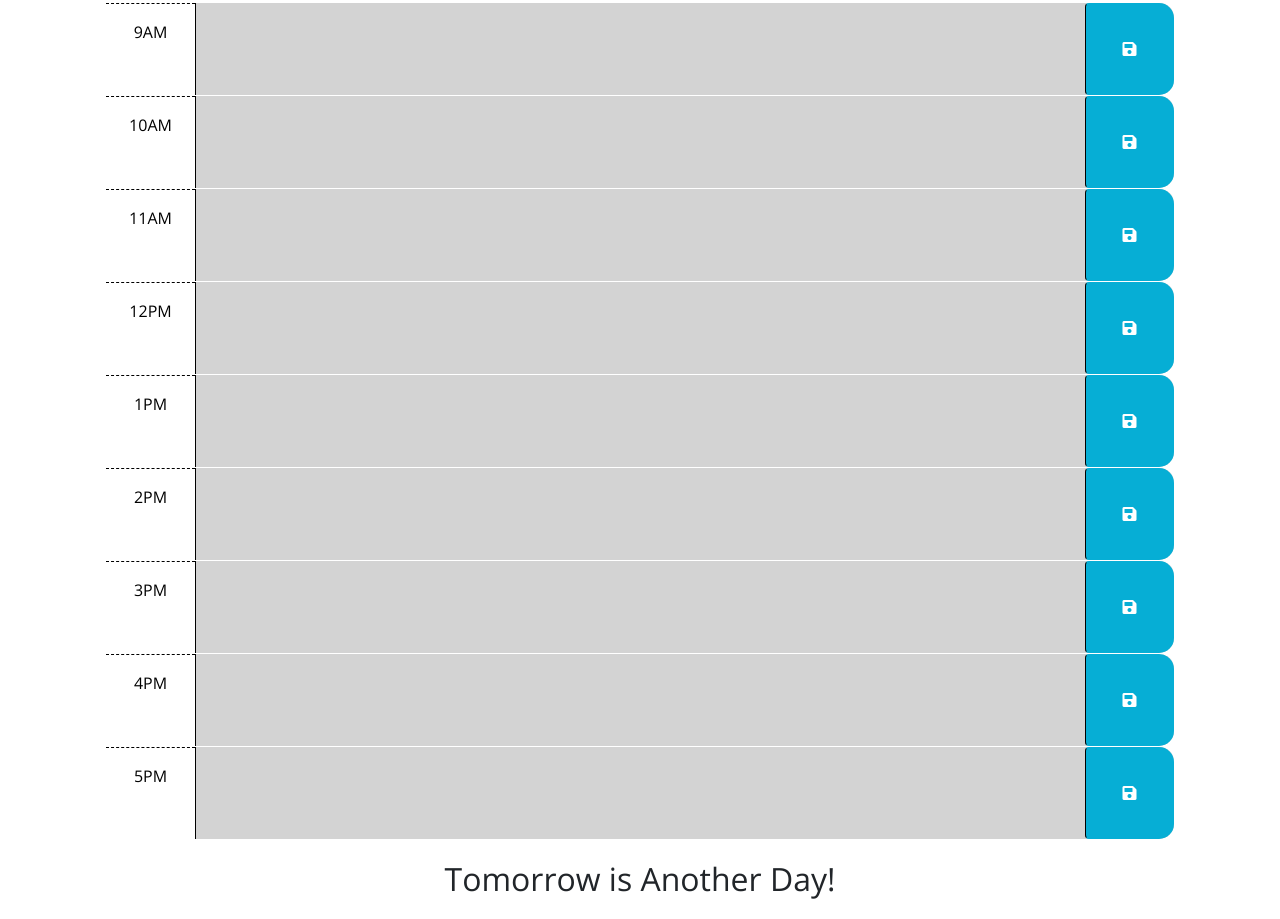
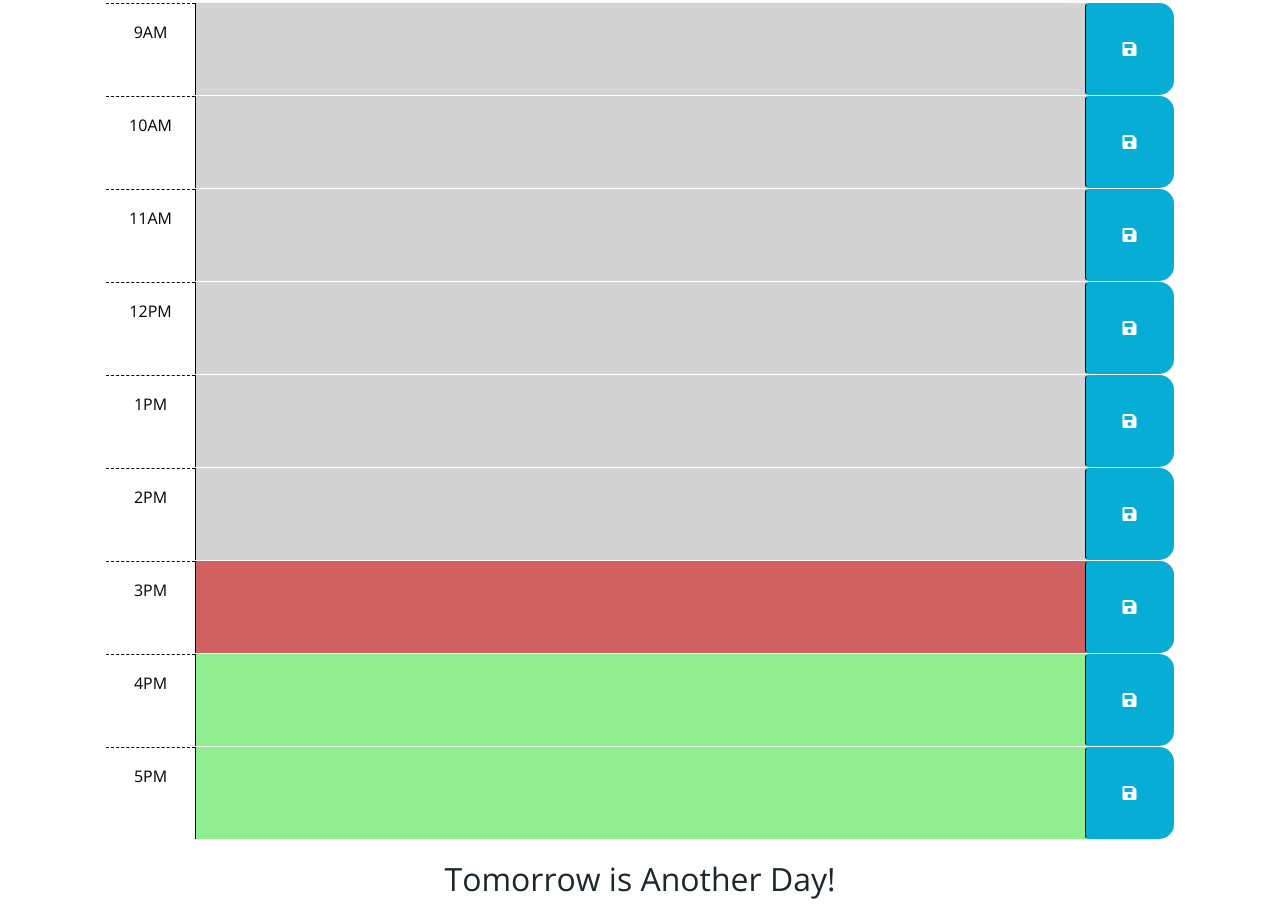
Before and after one commit to GolferMorgan/Scheduler, a plain HTML site: page index.html in a window 1280 px wide. Shown: the part 361-1280 px from the top of the page. Drawn offline with nearby package versions, Linux system fonts and the light colour scheme.

Commit message:
added a - to .split to make it read the hour instead of the - number, also added new color to present attribute

```diff
--- a/script.js
+++ b/script.js
@@ -18,8 +18,9 @@ $(document).ready(function() {
       // added attr method on the object
       // used split method to divide the strings into an ordered list
       // created variable named hourIndex
-      var hourIndex = parseInt($(this).attr("id").split("hour")[1]);
-      // if else logic lines
+      var hourIndex = parseInt($(this).attr("id").split("-")[1]);
+       console.log(hourIndex);
+      // if else logic lines to add and remove past, present and future
       if (hourIndex < currentTime) {
         $(this).addClass("past")
       } else if (hourIndex === currentTime) {
@@ -32,6 +33,7 @@ $(document).ready(function() {
       }
     })
   };
+
   // called the function and set the time interval
   colorChange()
   setInterval(colorChange, 1000);
--- a/style.css
+++ b/style.css
@@ -47,7 +47,7 @@ textarea {
 }
 
 .present {
-  background-color: rgb(114, 50, 50);
+  background-color: rgb(209, 96, 96);
   color: white;
 }
 
```
Also changed, not shown: index.html (+0 -11 lines).
